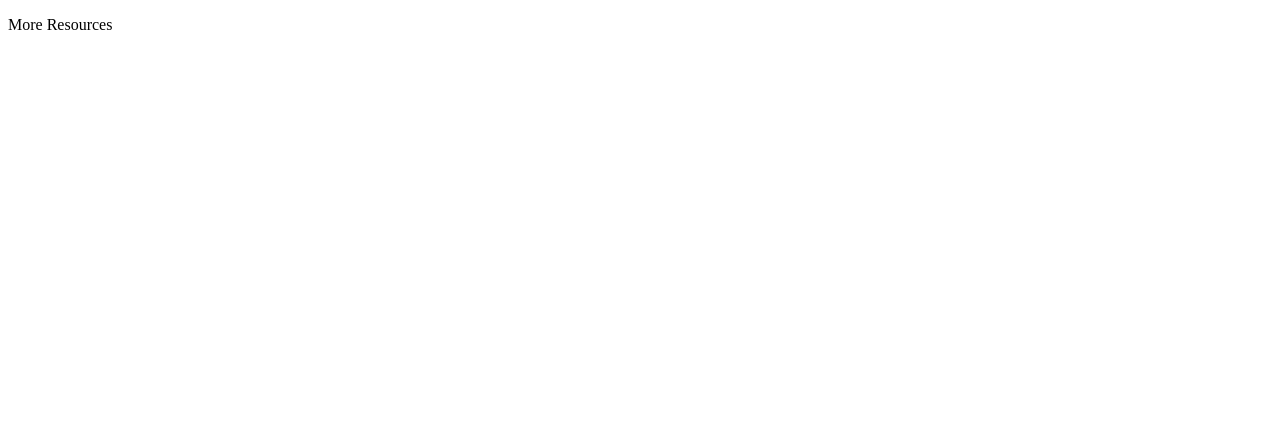
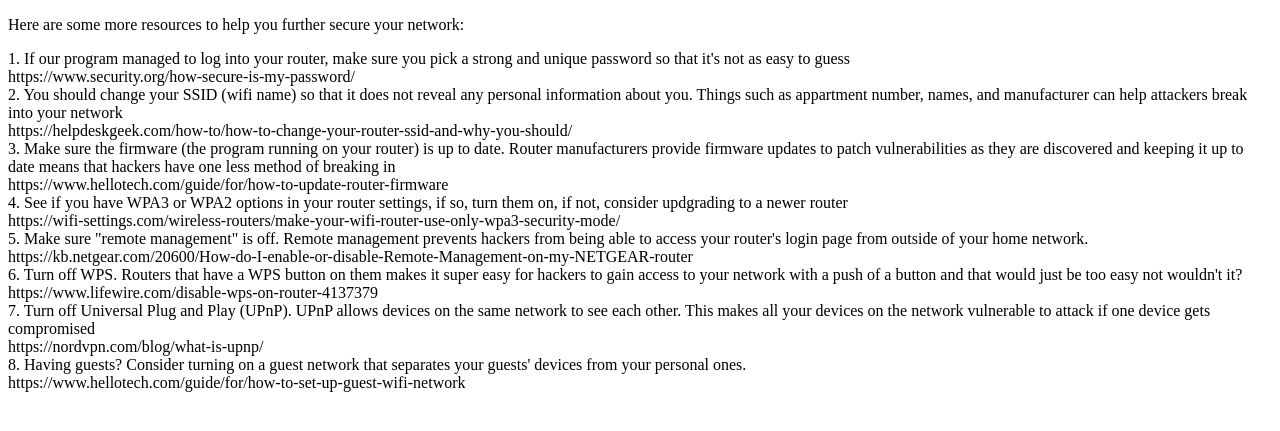
Before and after one commit to Howard-Z/auto-router, a Django app: page /more-resources in a window 1280 px wide. Before the commit the part shown is almost empty. Shown: the top 431 px of the page. Run offline with Django 3.2, Linux system fonts and the light colour scheme.

Commit message:
Update more_resources.html

```diff
--- a/testing/AutoRouter/templates/more_resources.html
+++ b/testing/AutoRouter/templates/more_resources.html
@@ -5,6 +5,30 @@
   <title>Read Image</title>
 </head>
 <body>
-  <p>More Resources</p>
+  <p>Here are some more resources to help you further secure your network:</p>
+  <div>1. If our program managed to log into your router, make sure you pick a strong and unique password so that it's not as easy to guess
+    <div>https://www.security.org/how-secure-is-my-password/</div>
+  </div>
+  <div>2. You should change your SSID (wifi name) so that it does not reveal any personal information about you. Things such as appartment number, names, and manufacturer can help attackers break into your network
+    <div>https://helpdeskgeek.com/how-to/how-to-change-your-router-ssid-and-why-you-should/</div>
+  </div>
+  <div>3. Make sure the firmware (the program running on your router) is up to date. Router manufacturers provide firmware updates to patch vulnerabilities as they are discovered and keeping it up to date means that hackers have one less method of breaking in
+    <div>https://www.hellotech.com/guide/for/how-to-update-router-firmware</div>
+  </div>
+  <div>4. See if you have WPA3 or WPA2 options in your router settings, if so, turn them on, if not, consider updgrading to a newer router
+    <div>https://wifi-settings.com/wireless-routers/make-your-wifi-router-use-only-wpa3-security-mode/</div>
+  </div>
+  <div>5. Make sure "remote management" is off. Remote management prevents hackers from being able to access your router's login page from outside of your home network.
+  <div>https://kb.netgear.com/20600/How-do-I-enable-or-disable-Remote-Management-on-my-NETGEAR-router</div>
+  </div>
+  <div>6. Turn off WPS. Routers that have a WPS button on them makes it super easy for hackers to gain access to your network with a push of a button and that would just be too easy not wouldn't it?
+    <div>https://www.lifewire.com/disable-wps-on-router-4137379</div>
+  </div>
+  <div>7. Turn off Universal Plug and Play (UPnP). UPnP allows devices on the same network to see each other. This makes all your devices on the network vulnerable to attack if one device gets compromised
+    <div>https://nordvpn.com/blog/what-is-upnp/</div>
+  </div>
+  <div>8. Having guests? Consider turning on a guest network that separates your guests' devices from your personal ones.
+    <div>https://www.hellotech.com/guide/for/how-to-set-up-guest-wifi-network</div>
+  </div>
 </body>
 </html>
```
